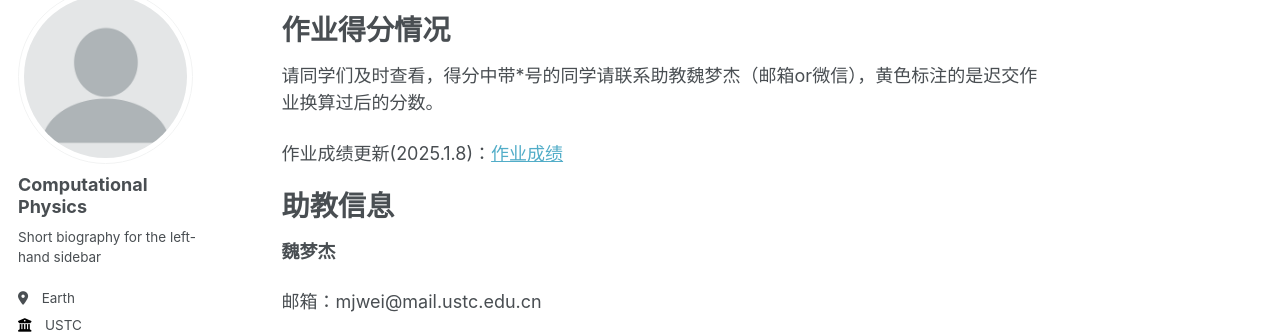
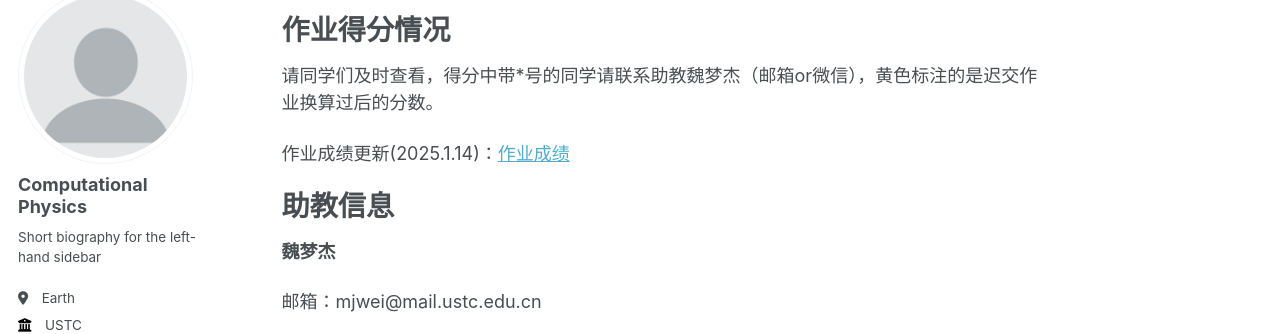
Before and after one commit to ZhouJikunn/ZhouJikunn.github.io, a Jekyll site: the page built from _pages/about.md, in a window 1280 px wide and 900 px high, scrolled down 2142 px. Shown: the part 117-451 px from the top of the window. Built offline with Jekyll 4.4.1, drawn with Linux system fonts in a browser that asks for light colours; some web fonts are replaced.

Commit message:
Update about.md

```diff
--- a/_pages/about.md
+++ b/_pages/about.md
@@ -91,7 +91,7 @@ redirect_from:
 ======
 请同学们及时查看，得分中带*号的同学请联系助教魏梦杰（邮箱or微信），黄色标注的是迟交作业换算过后的分数。
 
-作业成绩更新(2025.1.8)：[作业成绩](http://zhoujikunn.github.io/files/作业成绩2025_1_8.pdf)
+作业成绩更新(2025.1.14)：[作业成绩](http://zhoujikunn.github.io/files/作业成绩2025_1_14.pdf)
 
 助教信息
 ======
```
